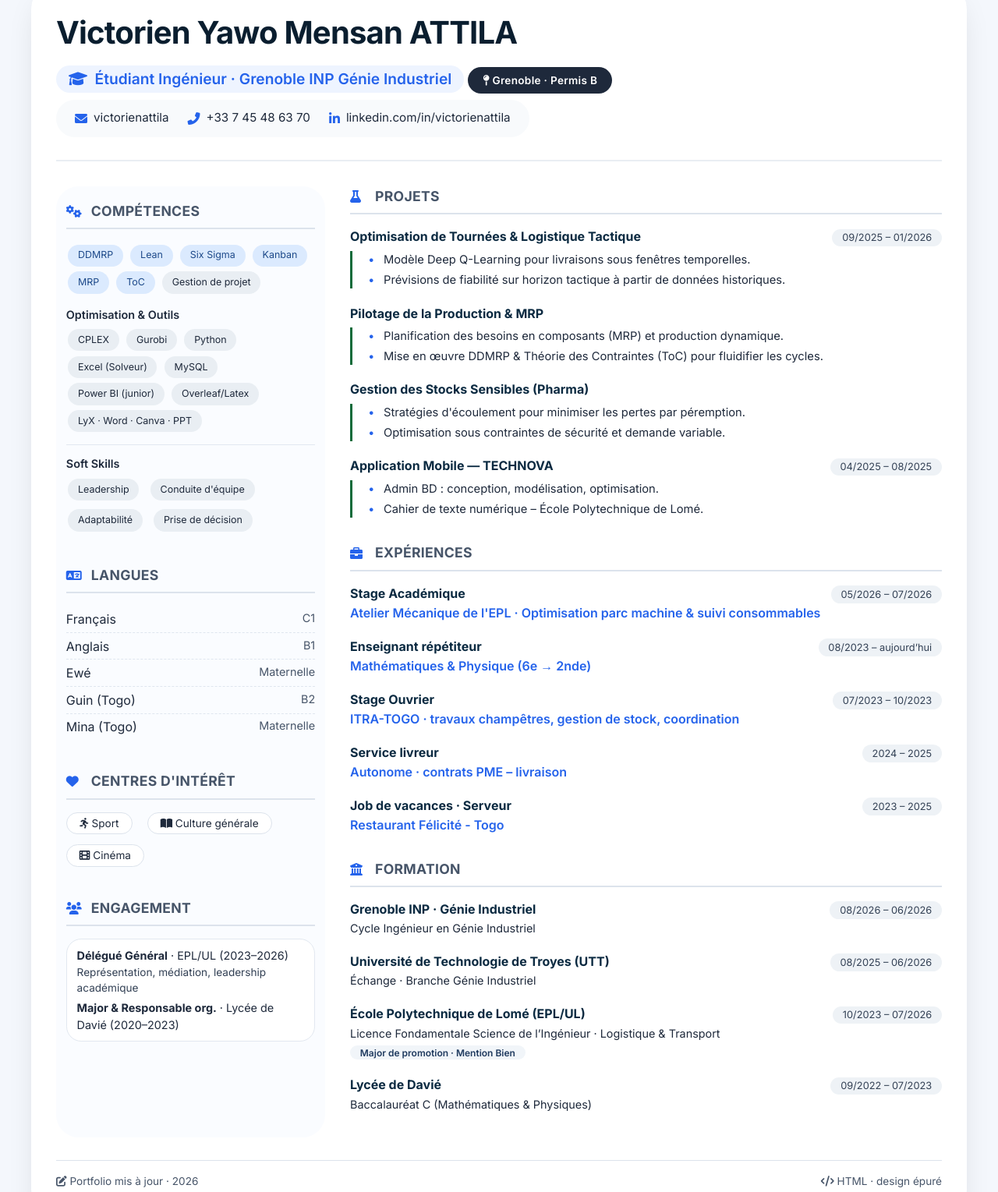
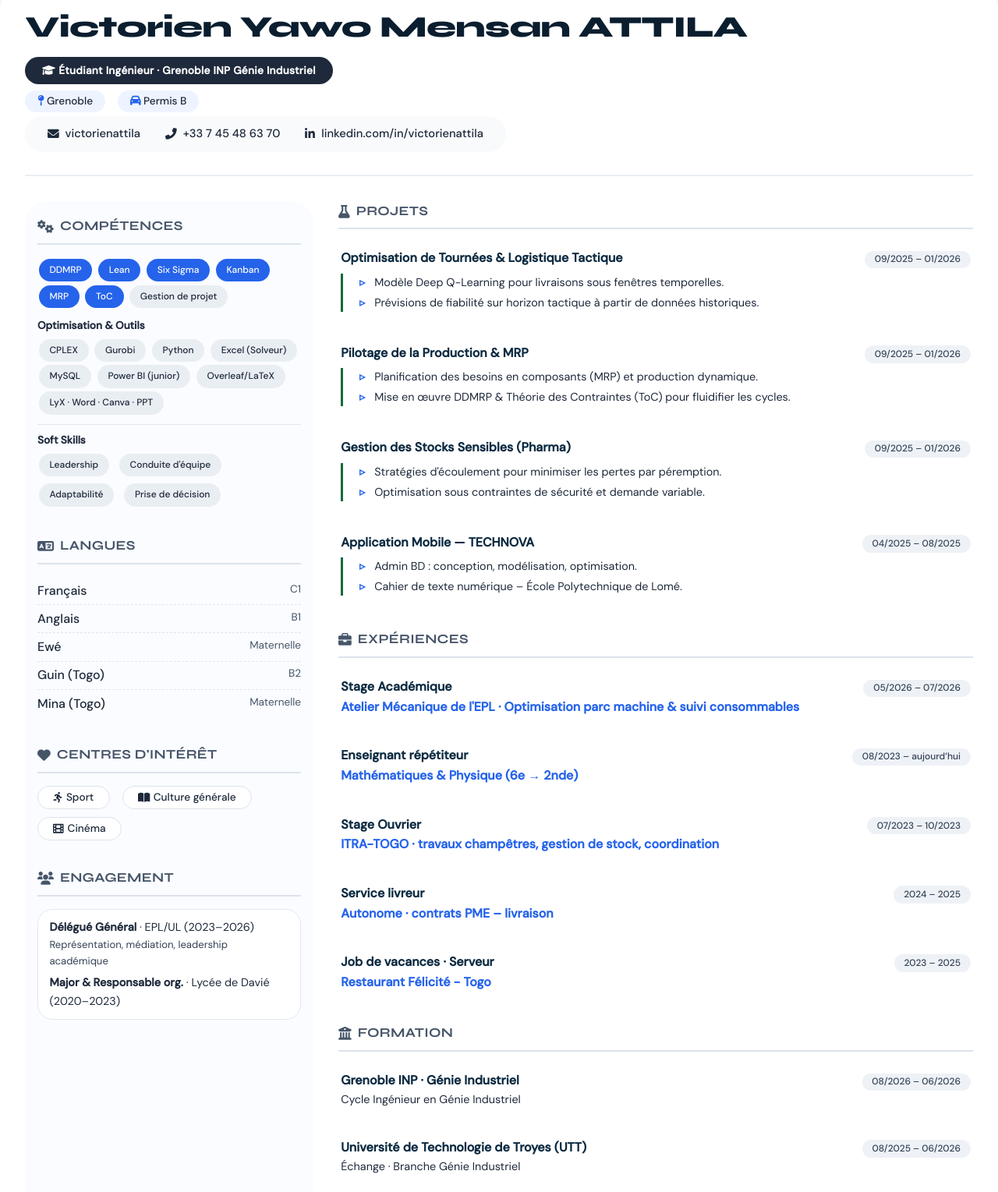
Before and after one commit to MAVYM01/victorien-attila, a plain HTML site: page index.html in a window 1280 px wide. Shown: the part 60-1589 px from the top of the page at 78% size. Drawn offline with Linux system fonts and the light colour scheme.

Commit message:
Refactor index.html for improved layout and design
Updated HTML structure, improved styling, and enhanced accessibility features.

```diff
--- a/index.html
+++ b/index.html
@@ -1,14 +1,13 @@
 <!DOCTYPE html>
 <html lang="fr">
 <head>
-  <meta charset="UTF-8">
-  <meta name="viewport" content="width=device-width, initial-scale=1.0">
-  <title>Victorien ATTILA · Portfolio</title>
-  <!-- Font & Icons -->
+  <meta charset="UTF-8" />
+  <meta name="viewport" content="width=device-width, initial-scale=1.0"/>
+  <title>Victorien Attila · Portfolio ingénieur</title>
+  <!-- Google Fonts : Syne (titre) + DM Sans (corps) -->
   <link rel="preconnect" href="https://fonts.googleapis.com">
   <link rel="preconnect" href="https://fonts.gstatic.com" crossorigin>
-  <link href="https://fonts.googleapis.com/css2?family=Inter:opsz,wght@14..32,300;14..32,400;14..32,600;14..32,700&display=swap" rel="stylesheet">
-  <link rel="stylesheet" href="https://cdnjs.cloudflare.com/ajax/libs/font-awesome/6.0.0-beta3/css/all.min.css">
+  <link href="https://fonts.googleapis.com/css2?family=Syne:wght@400;600;700;800&family=DM+Sans:ital,wght@0,300;0,400;0,500;1,300&display=swap" rel="stylesheet">
   <style>
     * {
       margin: 0;
@@ -18,22 +17,23 @@
 
     body {
       background: #f4f7fc;
-      font-family: 'Inter', sans-serif;
+      font-family: 'DM Sans', sans-serif;
       color: #1e293b;
-      padding: 2rem 1.5rem;
-      line-height: 1.5;
+      line-height: 1.6;
     }
 
-    .container {
-      max-width: 1200px;
-      margin: 0 auto;
-      background: white;
+    /* CONTAINER PRINCIPAL (effet "carte" large) */
+    .portfolio-wrapper {
+      max-width: 1280px;
+      margin: 2rem auto;
+      padding: 2rem 2rem 1rem;
+      background: #ffffff;
       border-radius: 2.5rem;
-      box-shadow: 0 20px 40px -12px rgba(0,0,0,0.15);
-      padding: 2.5rem 2rem;
+      box-shadow: 0 20px 40px -12px rgba(0, 0, 0, 0.12);
+      transition: all 0.2s;
     }
 
-    /* header */
+    /* ===== HEADER ===== */
     .profile-header {
       display: flex;
       flex-wrap: wrap;
@@ -45,51 +45,45 @@
     }
 
     .name-title h1 {
-      font-size: 2.5rem;
-      font-weight: 700;
+      font-family: 'Syne', sans-serif;
+      font-weight: 800;
+      font-size: 2.4rem;
       letter-spacing: -0.02em;
       color: #0a1e2f;
-      margin-bottom: 0.3rem;
+      margin-bottom: 0.2rem;
     }
 
-    .name-title .subhead {
-      font-size: 1.2rem;
+    .badge-title {
+      display: inline-block;
+      background: #1e293b;
+      color: white;
       font-weight: 600;
-      color: #2563eb;
-      background: #eef4ff;
-      display: inline-block;
-      padding: 0.2rem 1rem;
+      font-size: 0.85rem;
+      padding: 0.4rem 1.4rem;
       border-radius: 40px;
-      margin-top: 0.2rem;
+      letter-spacing: 0.3px;
+      margin-top: 0.3rem;
     }
 
-    .badge-grenoble {
-      background: #1e293b;
-      color: white;
-      padding: 0.4rem 1.2rem;
-      border-radius: 40px;
-      font-weight: 600;
-      font-size: 0.85rem;
-      letter-spacing: 0.3px;
-      display: inline-block;
-      margin-top: 0.5rem;
+    .badge-title i {
+      margin-right: 0.4rem;
     }
 
     .contact-links {
       display: flex;
       flex-wrap: wrap;
-      gap: 1.5rem;
-      margin-top: 0.5rem;
+      gap: 1.2rem 2rem;
       background: #f8fafc;
-      padding: 0.8rem 1.5rem;
+      padding: 0.7rem 1.8rem;
       border-radius: 60px;
+      margin-top: 0.3rem;
     }
 
     .contact-links a {
       color: #1e293b;
       text-decoration: none;
       font-weight: 500;
-      font-size: 0.95rem;
+      font-size: 0.92rem;
       display: inline-flex;
       align-items: center;
       gap: 0.5rem;
@@ -105,27 +99,29 @@
       color: #2563eb;
     }
 
-    /* grid */
+    /* ===== GRID ===== */
     .grid-2 {
       display: grid;
       grid-template-columns: 1fr 2.2fr;
       gap: 2rem;
+      margin-top: 0.5rem;
     }
 
-    /* left sidebar */
+    /* SIDEBAR */
     .sidebar {
       background: #fafcff;
       border-radius: 1.8rem;
-      padding: 1.2rem 0.8rem;
+      padding: 1.2rem 1rem;
     }
 
     .section {
-      margin-bottom: 2.5rem;
+      margin-bottom: 2.2rem;
     }
 
     .section-title {
+      font-family: 'Syne', sans-serif;
       font-weight: 700;
-      font-size: 1.1rem;
+      font-size: 1.05rem;
       letter-spacing: 0.3px;
       text-transform: uppercase;
       color: #475569;
@@ -146,17 +142,26 @@
     .skill-tag {
       display: inline-block;
       background: #e9eef3;
-      padding: 0.3rem 0.8rem;
+      padding: 0.25rem 0.8rem;
       border-radius: 30px;
-      font-size: 0.78rem;
+      font-size: 0.75rem;
       font-weight: 500;
       color: #1e293b;
-      margin: 0.2rem 0.15rem;
+      margin: 0.15rem 0.1rem;
+      border: 1px solid transparent;
+      transition: 0.15s;
+    }
+
+    .skill-tag:hover {
+      background: #dbeafe;
+      border-color: #2563eb;
+      color: #1e3a6f;
+      transform: scale(1.02);
     }
 
     .skill-tag.highlight {
-      background: #dbeafe;
-      color: #1e4a8a;
+      background: #2563eb;
+      color: white;
     }
 
     .lang-item {
@@ -176,31 +181,38 @@
 
     .lang-level {
       color: #475569;
-      font-size: 0.9rem;
+      font-size: 0.85rem;
     }
 
     .interest-list {
       display: flex;
       flex-wrap: wrap;
-      gap: 0.8rem 1.2rem;
+      gap: 0.6rem 1rem;
     }
 
     .interest-list span {
       background: white;
-      padding: 0.2rem 1rem;
+      padding: 0.2rem 1.2rem;
       border-radius: 30px;
       border: 1px solid #dce3ec;
       font-weight: 500;
       font-size: 0.85rem;
+      display: inline-flex;
+      align-items: center;
+      gap: 0.3rem;
     }
 
-    /* right content */
+    .interest-list span i {
+      color: #2563eb;
+    }
+
+    /* ===== MAIN ===== */
     .main-content .section {
       margin-bottom: 2rem;
     }
 
     .exp-item, .project-item, .edu-item {
-      margin-bottom: 1.2rem;
+      margin-bottom: 1.3rem;
     }
 
     .exp-header, .project-header, .edu-header {
@@ -222,19 +234,20 @@
     }
 
     .exp-date {
-      font-size: 0.8rem;
+      font-size: 0.75rem;
       background: #eef2f6;
       padding: 0.1rem 0.8rem;
       border-radius: 30px;
       color: #334155;
       font-weight: 500;
+      white-space: nowrap;
     }
 
     .exp-desc {
       margin-top: 0.4rem;
       padding-left: 0.5rem;
       border-left: 3px solid #2563eb;
-      font-size: 0.92rem;
+      font-size: 0.9rem;
       color: #1e293b;
     }
 
@@ -247,11 +260,11 @@
     .exp-desc li {
       position: relative;
       padding-left: 1.2rem;
-      margin-bottom: 0.25rem;
+      margin-bottom: 0.2rem;
     }
 
     .exp-desc li::before {
-      content: "•";
+      content: "▹";
       color: #2563eb;
       font-weight: 700;
       position: absolute;
@@ -260,6 +273,33 @@
 
     .project-item .exp-desc {
       border-left-color: #0f6b3a;
+    }
+
+    .mention {
+      background: #f1f5f9;
+      padding: 0.1rem 0.8rem;
+      border-radius: 30px;
+      font-size: 0.75rem;
+      font-weight: 600;
+      color: #1f3a5f;
+      display: inline-block;
+    }
+
+    hr {
+      border: 0;
+      border-top: 1px solid #e2e8f0;
+      margin: 0.6rem 0;
+    }
+
+    /* ===== INTERACTIVITÉ ===== */
+    .interact-card {
+      transition: transform 0.2s, box-shadow 0.2s, border-color 0.2s;
+      border-radius: 12px;
+      padding: 0.5rem 0.2rem;
+    }
+
+    .interact-card:hover {
+      transform: translateY(-2px);
     }
 
     .badge-role {
@@ -272,26 +312,8 @@
       margin-left: 0.5rem;
     }
 
-    .edu-item .exp-header {
-      margin-bottom: 0.1rem;
-    }
-
-    .mention {
-      background: #f1f5f9;
-      padding: 0.1rem 0.8rem;
-      border-radius: 30px;
-      font-size: 0.75rem;
-      font-weight: 600;
-      color: #1f3a5f;
-    }
-
-    hr {
-      border: 0;
-      border-top: 1px solid #e2e8f0;
-      margin: 0.8rem 0;
-    }
-
-    @media (max-width: 800px) {
+    /* ===== RESPONSIVE ===== */
+    @media (max-width: 820px) {
       .grid-2 {
         grid-template-columns: 1fr;
         gap: 1.5rem;
@@ -301,23 +323,30 @@
         gap: 1rem;
       }
       .contact-links {
-        flex-wrap: wrap;
         background: transparent;
         padding: 0;
-        gap: 0.8rem 1.5rem;
+        gap: 0.6rem 1.2rem;
+      }
+      .portfolio-wrapper {
+        padding: 1.2rem 1rem;
+        margin: 0.8rem;
+        border-radius: 1.8rem;
       }
     }
 
     @media (max-width: 500px) {
-      .container {
-        padding: 1.2rem;
-      }
       .name-title h1 {
-        font-size: 2rem;
+        font-size: 1.8rem;
       }
     }
 
-    /* small extras */
+    /* ===== PETITS PLUS ===== */
+    .tool-group {
+      display: flex;
+      flex-wrap: wrap;
+      gap: 0.3rem;
+      margin-top: 0.3rem;
+    }
     .inline-tag {
       background: #ecf3fa;
       padding: 0.1rem 0.6rem;
@@ -326,45 +355,81 @@
       font-weight: 600;
       color: #1e3a5f;
     }
-
-    .tool-group {
+    .flex-between {
       display: flex;
       flex-wrap: wrap;
-      gap: 0.4rem;
-      margin-top: 0.3rem;
+      justify-content: space-between;
+      align-items: center;
     }
+    .text-muted {
+      color: #64748b;
+    }
+    .icon-sm {
+      margin-right: 0.3rem;
+    }
+
+    /* animation douce */
+    .fade-in {
+      animation: fadeUp 0.4s ease both;
+    }
+
+    @keyframes fadeUp {
+      0% { opacity: 0; transform: translateY(10px); }
+      100% { opacity: 1; transform: translateY(0); }
+    }
+
+    .sidebar .section {
+      animation: fadeUp 0.3s ease both;
+    }
+    .sidebar .section:nth-child(2) { animation-delay: 0.05s; }
+    .sidebar .section:nth-child(3) { animation-delay: 0.1s; }
+    .sidebar .section:nth-child(4) { animation-delay: 0.15s; }
+
+    .main-content .section {
+      animation: fadeUp 0.35s ease both;
+    }
+    .main-content .section:nth-child(2) { animation-delay: 0.05s; }
+    .main-content .section:nth-child(3) { animation-delay: 0.1s; }
   </style>
 </head>
 <body>
-<div class="container">
 
-  <!-- HEADER -->
-  <div class="profile-header">
+<div class="portfolio-wrapper">
+
+  <!-- ========== HEADER ========== -->
+  <header class="profile-header">
     <div class="name-title">
       <h1>Victorien Yawo Mensan ATTILA</h1>
-      <div class="subhead">
-        <i class="fas fa-graduation-cap" style="margin-right: 0.3rem;"></i> Étudiant Ingénieur · Grenoble INP Génie Industriel
+      <div class="badge-title">
+        <i class="fas fa-graduation-cap"></i> Étudiant Ingénieur · Grenoble INP Génie Industriel
       </div>
-      <div class="badge-grenoble" style="margin-top: 0.6rem;">
-        <i class="fas fa-map-pin"></i> Grenoble · Permis B
+      <div style="margin-top: 0.5rem; display: flex; flex-wrap: wrap; gap: 0.5rem 1rem;">
+        <span style="background: #eef4ff; padding: 0.2rem 1rem; border-radius: 40px; font-size:0.85rem; font-weight:500;">
+          <i class="fas fa-map-pin" style="color:#2563eb;"></i> Grenoble
+        </span>
+        <span style="background: #eef4ff; padding: 0.2rem 1rem; border-radius: 40px; font-size:0.85rem; font-weight:500;">
+          <i class="fas fa-car" style="color:#2563eb;"></i> Permis B
+        </span>
       </div>
     </div>
+
     <div class="contact-links">
       <a href="mailto:victorienattila@gmail.com"><i class="fas fa-envelope"></i> victorienattila</a>
       <a href="#"><i class="fas fa-phone-alt"></i> +33 7 45 48 63 70</a>
-      <a href="#"><i class="fab fa-linkedin-in"></i> linkedin.com/in/victorienattila</a>
+      <a href="#" target="_blank"><i class="fab fa-linkedin-in"></i> linkedin.com/in/victorienattila</a>
     </div>
-  </div>
+  </header>
 
-  <!-- GRID -->
+  <!-- ========== GRID ========== -->
   <div class="grid-2">
-    <!-- LEFT SIDEBAR -->
-    <div class="sidebar">
+
+    <!-- ===== SIDEBAR ===== -->
+    <aside class="sidebar">
 
       <!-- COMPÉTENCES -->
       <div class="section">
         <div class="section-title"><i class="fas fa-cogs"></i> Compétences</div>
-        <div style="margin-bottom: 0.8rem;">
+        <div style="margin-bottom: 0.6rem;">
           <span class="skill-tag highlight">DDMRP</span>
           <span class="skill-tag highlight">Lean</span>
           <span class="skill-tag highlight">Six Sigma</span>
@@ -373,20 +438,20 @@
           <span class="skill-tag highlight">ToC</span>
           <span class="skill-tag">Gestion de projet</span>
         </div>
-        <div style="margin-bottom: 0.3rem; font-weight: 600; font-size:0.9rem; color:#1e293b;">Optimisation & Outils</div>
-        <div>
+        <div style="font-weight: 600; font-size:0.85rem; color:#1e293b; margin-top:0.4rem;">Optimisation & Outils</div>
+        <div style="margin-top:0.2rem;">
           <span class="skill-tag">CPLEX</span>
           <span class="skill-tag">Gurobi</span>
           <span class="skill-tag">Python</span>
           <span class="skill-tag">Excel (Solveur)</span>
           <span class="skill-tag">MySQL</span>
           <span class="skill-tag">Power BI (junior)</span>
-          <span class="skill-tag">Overleaf/Latex</span>
+          <span class="skill-tag">Overleaf/LaTeX</span>
           <span class="skill-tag">LyX · Word · Canva · PPT</span>
         </div>
         <hr>
-        <div style="font-weight: 600; font-size:0.9rem; color:#1e293b; margin-top: 0.3rem;">Soft Skills</div>
-        <div style="display: flex; flex-wrap: wrap; gap: 0.3rem 0.6rem; margin-top: 0.3rem;">
+        <div style="font-weight: 600; font-size:0.85rem; color:#1e293b; margin-top:0.3rem;">Soft Skills</div>
+        <div style="display: flex; flex-wrap: wrap; gap: 0.3rem 0.6rem; margin-top: 0.2rem;">
           <span class="skill-tag">Leadership</span>
           <span class="skill-tag">Conduite d'équipe</span>
           <span class="skill-tag">Adaptabilité</span>
@@ -414,25 +479,26 @@
         </div>
       </div>
 
-      <!-- engagements (synthèse) -->
+      <!-- ENGAGEMENTS (synthèse) -->
       <div class="section">
         <div class="section-title"><i class="fas fa-users"></i> Engagement</div>
-        <div style="font-size:0.9rem; background:white; border-radius:1.2rem; padding:0.6rem 0.8rem; border:1px solid #e2e8f0;">
+        <div style="background:white; border-radius:1.2rem; padding:0.7rem 0.9rem; border:1px solid #e2e8f0; font-size:0.9rem;">
           <div><strong>Délégué Général</strong> · EPL/UL (2023–2026)</div>
-          <div style="font-size:0.85rem; color:#334155;">Représentation, médiation, leadership académique</div>
-          <div style="margin-top:0.3rem;"><strong>Major & Responsable org.</strong> · Lycée de Davié (2020–2023)</div>
+          <div style="font-size:0.82rem; color:#334155;">Représentation, médiation, leadership académique</div>
+          <div style="margin-top:0.4rem;"><strong>Major & Responsable org.</strong> · Lycée de Davié (2020–2023)</div>
         </div>
       </div>
-    </div>
 
-    <!-- RIGHT MAIN -->
-    <div class="main-content">
+    </aside>
+
+    <!-- ===== MAIN CONTENT ===== -->
+    <main class="main-content">
 
       <!-- PROJETS -->
-      <div class="section">
+      <section class="section">
         <div class="section-title"><i class="fas fa-flask"></i> Projets</div>
 
-        <div class="project-item">
+        <div class="project-item interact-card">
           <div class="exp-header">
             <span class="exp-title">Optimisation de Tournées & Logistique Tactique</span>
             <span class="exp-date">09/2025 – 01/2026</span>
@@ -445,9 +511,10 @@
           </div>
         </div>
 
-        <div class="project-item">
+        <div class="project-item interact-card">
           <div class="exp-header">
             <span class="exp-title">Pilotage de la Production &amp; MRP</span>
+            <span class="exp-date">09/2025 – 01/2026</span>
           </div>
           <div class="exp-desc">
             <ul>
@@ -457,9 +524,10 @@
           </div>
         </div>
 
-        <div class="project-item">
+        <div class="project-item interact-card">
           <div class="exp-header">
             <span class="exp-title">Gestion des Stocks Sensibles (Pharma)</span>
+            <span class="exp-date">09/2025 – 01/2026</span>
           </div>
           <div class="exp-desc">
             <ul>
@@ -469,7 +537,7 @@
           </div>
         </div>
 
-        <div class="project-item">
+        <div class="project-item interact-card">
           <div class="exp-header">
             <span class="exp-title">Application Mobile — TECHNOVA</span>
             <span class="exp-date">04/2025 – 08/2025</span>
@@ -481,13 +549,13 @@
             </ul>
           </div>
         </div>
-      </div>
+      </section>
 
       <!-- EXPÉRIENCES -->
-      <div class="section">
+      <section class="section">
         <div class="section-title"><i class="fas fa-briefcase"></i> Expériences</div>
 
-        <div class="exp-item">
+        <div class="exp-item interact-card">
           <div class="exp-header">
             <span class="exp-title">Stage Académique</span>
             <span class="exp-date">05/2026 – 07/2026</span>
@@ -495,7 +563,7 @@
           <div class="exp-org">Atelier Mécanique de l'EPL · Optimisation parc machine &amp; suivi consommables</div>
         </div>
 
-        <div class="exp-item">
+        <div class="exp-item interact-card">
           <div class="exp-header">
             <span class="exp-title">Enseignant répétiteur</span>
             <span class="exp-date">08/2023 – aujourd’hui</span>
@@ -503,7 +571,7 @@
           <div class="exp-org">Mathématiques &amp; Physique (6e → 2nde)</div>
         </div>
 
-        <div class="exp-item">
+        <div class="exp-item interact-card">
           <div class="exp-header">
             <span class="exp-title">Stage Ouvrier</span>
             <span class="exp-date">07/2023 – 10/2023</span>
@@ -511,7 +579,7 @@
           <div class="exp-org">ITRA-TOGO · travaux champêtres, gestion de stock, coordination</div>
         </div>
 
-        <div class="exp-item">
+        <div class="exp-item interact-card">
           <div class="exp-header">
             <span class="exp-title">Service livreur</span>
             <span class="exp-date">2024 – 2025</span>
@@ -519,20 +587,20 @@
           <div class="exp-org">Autonome · contrats PME – livraison</div>
         </div>
 
-        <div class="exp-item">
+        <div class="exp-item interact-card">
           <div class="exp-header">
             <span class="exp-title">Job de vacances · Serveur</span>
             <span class="exp-date">2023 – 2025</span>
           </div>
           <div class="exp-org">Restaurant Félicité - Togo</div>
         </div>
-      </div>
+      </section>
 
       <!-- FORMATION -->
-      <div class="section">
+      <section class="section">
         <div class="section-title"><i class="fas fa-university"></i> Formation</div>
 
-        <div class="edu-item">
+        <div class="edu-item interact-card">
           <div class="exp-header">
             <span class="exp-title">Grenoble INP · Génie Industriel</span>
             <span class="exp-date">08/2026 – 06/2026</span>
@@ -540,7 +608,7 @@
           <div style="font-size:0.9rem; color:#1e293b;">Cycle Ingénieur en Génie Industriel</div>
         </div>
 
-        <div class="edu-item">
+        <div class="edu-item interact-card">
           <div class="exp-header">
             <span class="exp-title">Université de Technologie de Troyes (UTT)</span>
             <span class="exp-date">08/2025 – 06/2026</span>
@@ -548,31 +616,36 @@
           <div style="font-size:0.9rem; color:#1e293b;">Échange · Branche Génie Industriel</div>
         </div>
 
-        <div class="edu-item">
+        <div class="edu-item interact-card">
           <div class="exp-header">
             <span class="exp-title">École Polytechnique de Lomé (EPL/UL)</span>
             <span class="exp-date">10/2023 – 07/2026</span>
           </div>
-          <div style="font-size:0.9rem; color:#1e293b;">Licence Fondamentale Science de l’Ingénieur · Logistique & Transport</div>
+          <div style="font-size:0.9rem; color:#1e293b;">Licence Fondamentale Science de l’Ingénieur · Logistique &amp; Transport</div>
           <div><span class="mention">Major de promotion · Mention Bien</span></div>
         </div>
 
-        <div class="edu-item">
+        <div class="edu-item interact-card">
           <div class="exp-header">
             <span class="exp-title">Lycée de Davié</span>
             <span class="exp-date">09/2022 – 07/2023</span>
           </div>
           <div style="font-size:0.9rem; color:#1e293b;">Baccalauréat C (Mathématiques &amp; Physiques)</div>
         </div>
-      </div>
+      </section>
 
-    </div> <!-- fin main -->
-  </div> <!-- fin grid -->
+    </main>
+  </div><!-- fin grid -->
 
-  <div style="margin-top: 1.8rem; border-top: 1px solid #dce3ec; padding-top: 1rem; display: flex; flex-wrap: wrap; justify-content: space-between; font-size:0.85rem; color:#475569;">
+  <!-- FOOTER (léger) -->
+  <div style="margin-top: 2rem; border-top: 1px solid #dce3ec; padding-top: 1.2rem; display: flex; flex-wrap: wrap; justify-content: space-between; font-size:0.8rem; color:#475569;">
     <span><i class="fas fa-edit"></i> Portfolio mis à jour · 2026</span>
-    <span><i class="fas fa-code"></i> HTML · design épuré</span>
+    <span><i class="fas fa-code"></i> Design interactif · CV intégral</span>
   </div>
-</div> <!-- fin container -->
+
+</div><!-- fin wrapper -->
+
+<!-- FontAwesome (pour les icônes) -->
+<script src="https://cdnjs.cloudflare.com/ajax/libs/font-awesome/6.0.0-beta3/js/all.min.js"></script>
 </body>
 </html>
```
